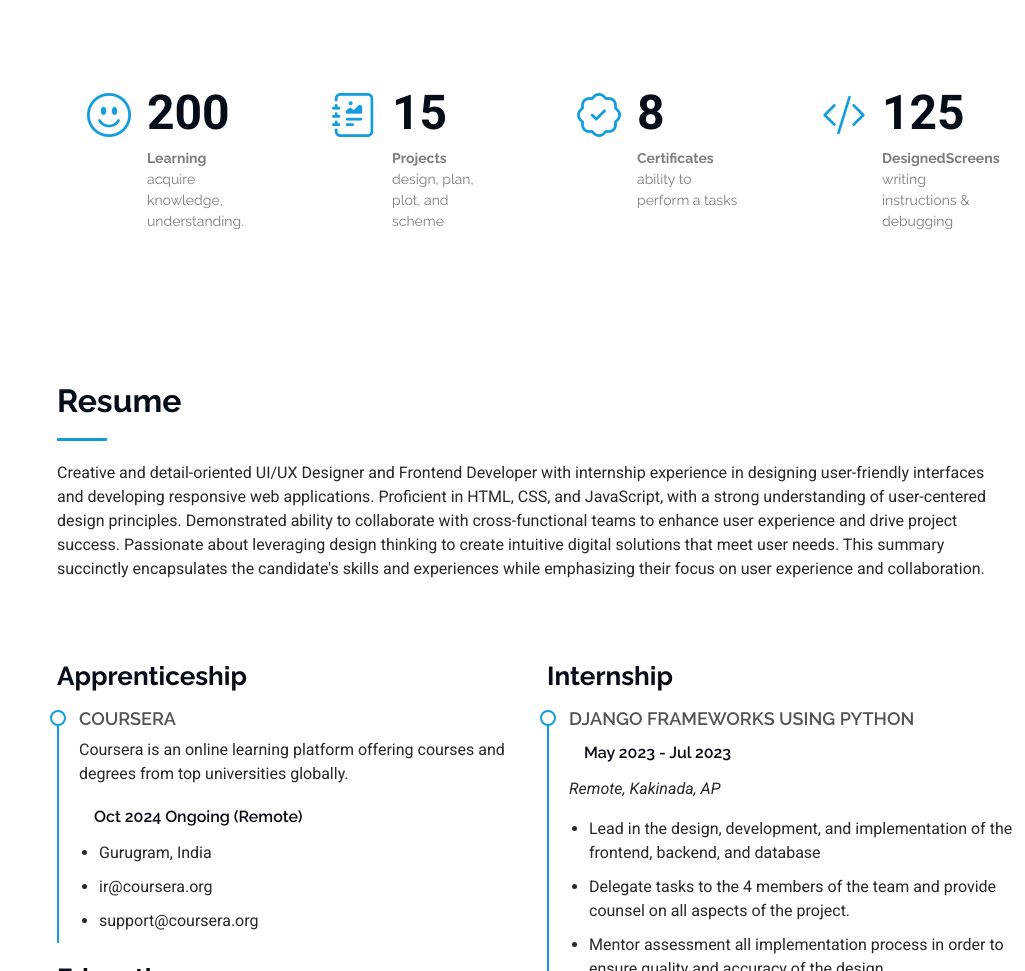
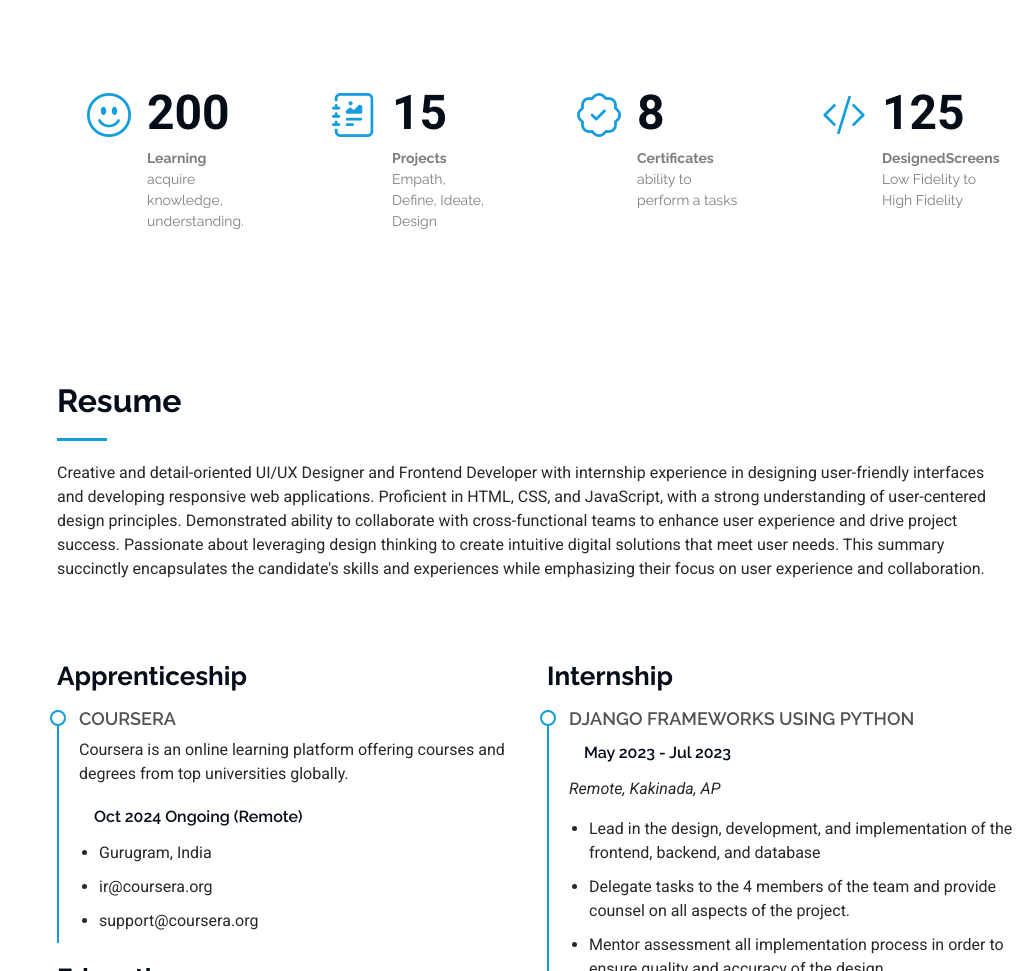
Before and after one commit to mysticmahesh/portfolio, a plain HTML site: page index.html in a window 1280 px wide. Shown: the part 1584-2555 px from the top of the page, without its empty margins (255-1280 px from the left). Drawn offline with Linux system fonts and the light colour scheme.

Commit message:
Update index.html

```diff
--- a/index.html
+++ b/index.html
@@ -166,7 +166,7 @@
               <i class="bi bi-journal-richtext"></i>
               <span data-purecounter-start="0" data-purecounter-end="15" data-purecounter-duration="1"
                 class="purecounter"></span>
-              <p><strong>Projects</strong> <span>design, plan, plot, and scheme</span></p>
+              <p><strong>Projects</strong> <span>Empath, Define, Ideate, Design</span></p>
             </div>
           </div><!-- End Stats Item -->
 
@@ -184,7 +184,7 @@
               <i class="bi bi-code-slash"></i>
               <span data-purecounter-start="0" data-purecounter-end="125" data-purecounter-duration="1"
                 class="purecounter"></span>
-              <p><strong>DesignedScreens</strong> <span>writing instructions & debugging </span></p>
+              <p><strong>DesignedScreens</strong> <span>Low Fidelity to High Fidelity </span></p>
             </div>
           </div><!-- End Stats Item -->
 
```
